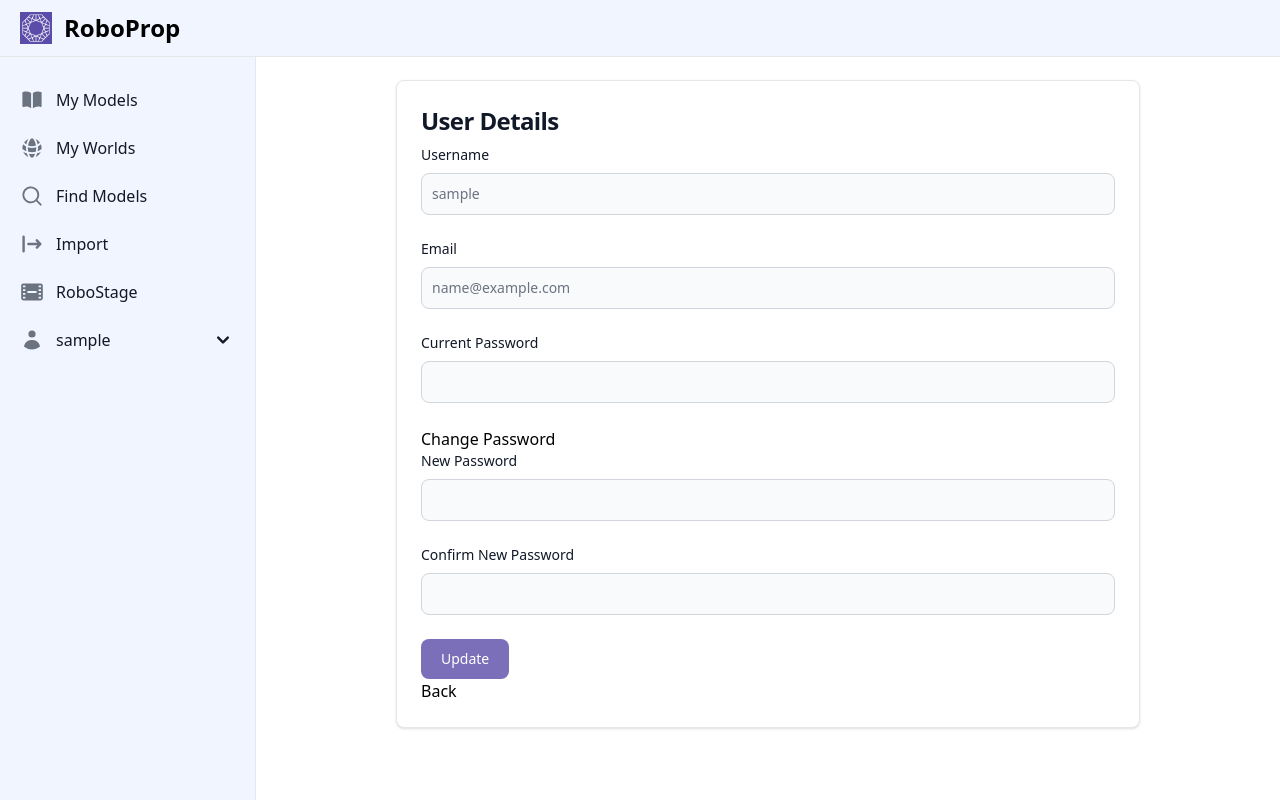
After one commit to art-e-fact/RoboProp, a Django app: page /settings/ in a window 1280 px wide. The commit adds this page. Run offline with Django 4.2, Linux system fonts and the light colour scheme; the visitor is signed in with stand-in values (Sample User, id 1); style sheets or scripts are compiled from the project's sources; some libraries are stand-ins or nearby versions.

Commit message:
add user settings page

```diff
--- a/roboprop/settings.py
+++ b/roboprop/settings.py
@@ -137,3 +137,5 @@ COMPRESS_ROOT = BASE_DIR / "static"
 COMPRESS_ENABLED = True
 
 STATICFILES_FINDERS = ("compressor.finders.CompressorFinder",)
+
+LOGIN_URL = "/login"
--- a/roboprop_client/urls.py
+++ b/roboprop_client/urls.py
@@ -13,4 +13,5 @@ urlpatterns = [
     path("login", views.login, name="login"),
     path("logout", views.logout, name="logout"),
     path("register", views.register, name="register"),
+    path("settings/", views.user_settings, name="user_settings"),
 ]
--- a/roboprop_client/views.py
+++ b/roboprop_client/views.py
@@ -8,6 +8,9 @@ from django.http import HttpResponse, JsonResponse
 from django.core.cache import cache
 from django.contrib import auth
 from django.contrib.auth.models import User
+from django.contrib.auth.decorators import login_required
+from django.contrib import messages
+from django.contrib.auth import update_session_auth_hash
 from roboprop_client.utils import unflatten_dict, flatten_dict
 
 FILESERVER_API_KEY = "X-DreamFactory-API-Key"
@@ -162,12 +165,12 @@ def register(request):
     if request.method == "POST":
         username = request.POST["username"]
         email = request.POST["email"]
-        password1 = request.POST["password1"]
-        password2 = request.POST["password2"]
+        password = request.POST["password"]
+        password_confirm = request.POST["password_confirm"]
 
-        if password1 == password2:
+        if password == password_confirm:
             try:
-                user = User.objects.create_user(username, email, password1)
+                user = User.objects.create_user(username, email, password)
                 user.save()
                 auth.login(request, user)
                 return redirect("home")
@@ -186,6 +189,44 @@ def register(request):
 def logout(request):
     auth.logout(request)
     return redirect("login")
+
+
+@login_required
+def user_settings(request):
+    if request.method == "POST":
+        username = request.POST.get("username")
+        email = request.POST.get("email")
+        current_password = request.POST.get("current_password")
+        new_password = request.POST.get("new_password")
+        new_password_confirm = request.POST.get("new_password_confirm")
+
+        user = request.user
+        if not user.check_password(current_password):
+            messages.error(request, "Incorrect password.")
+            return redirect("user_settings")
+
+        # Check if the form is empty
+        if not any([username, email, new_password]):
+            messages.warning(request, "Nothing to change.")
+            return redirect("user_settings")
+
+        if username:
+            user.username = username
+        if email:
+            user.email = email
+        if new_password:
+            if new_password == new_password_confirm:
+                user.set_password(new_password)
+            else:
+                messages.error(request, "New Password does not match.")
+                return redirect("user_settings")
+
+        user.save()
+        update_session_auth_hash(request, user)  # Important!
+        messages.success(request, "Your account has been updated!")
+        return redirect("user_settings")
+
+    return render(request, "user-settings.html")
 
 
 def mymodels(request):
--- a/templates/partials/_navbar.html
+++ b/templates/partials/_navbar.html
@@ -33,7 +33,7 @@
                 </button>
                 <ul id="dropdown-user-settings" class="hidden py-2 space-y-2">
                     <li>
-                        <a href="#" class="flex items-center w-full p-2 text-gray-900 transition duration-75 rounded-lg pl-11 group hover:bg-indigo-100">Settings</a>
+                        <a href="/settings" class="flex items-center w-full p-2 text-gray-900 transition duration-75 rounded-lg pl-11 group hover:bg-indigo-100">Settings</a>
                     </li>
                     <li>
                         <a href="/logout" class="flex items-center w-full p-2 text-gray-900 transition duration-75 rounded-lg pl-11 group hover:bg-indigo-100">Log Out</a>
--- /dev/null
+++ b/templates/user-settings.html
@@ -0,0 +1,52 @@
+{% extends 'base.html' %}
+
+{% block title %}User Settings{% endblock %}
+
+{% block content %}
+<div class="flex justify-center">
+    <div class="block w-3/4 p-6 bg-white border border-gray-200 rounded-lg shadow">
+        <h5 class="mb-2 text-2xl font-bold tracking-tight text-gray-900">User Details</h5>
+        {% if messages %}
+            {% for message in messages %}
+                {% if message.tags == 'error' %}
+                    <div class="bg-red-100 border border-red-400 text-red-700 px-4 py-3 rounded relative" role="alert">
+                        <strong class="font-bold">Error:</strong>
+                        <span class="block sm:inline">{{ message }}</span>
+                    </div>
+                {% elif message.tags == 'warning' %}
+                    <div class="bg-yellow-100 border border-yellow-400 text-yellow-700 px-4 py-3 rounded relative" role="alert">
+                        <strong class="font-bold">Warning:</strong>
+                        <span class="block sm:inline">{{ message }}</span>
+                    </div>
+                {% endif %}
+            {% endfor %}
+        {% endif %}
+        <form method="post">
+            {% csrf_token %}
+            <div class="mb-6">
+                <label for="username" class="block mb-2 text-sm font-medium text-gray-900 dark:text-white">Username</label>
+                <input type="username" id="username" name="username" class="bg-gray-50 border border-gray-300 text-gray-900 text-sm rounded-lg focus:ring-blue-500 focus:border-blue-500 block w-full p-2.5" placeholder="{{ user.username }}">
+            </div>
+            <div class="mb-6">
+                <label for="email" class="block mb-2 text-sm font-medium text-gray-900 dark:text-white">Email</label>
+                <input type="email" id="email" name="email" class="bg-gray-50 border border-gray-300 text-gray-900 text-sm rounded-lg focus:ring-blue-500 focus:border-blue-500 block w-full p-2.5"  placeholder="{{ user.email }}">
+            </div>
+            <div class="mb-6">
+                <label for="current_password" class="block mb-2 text-sm font-medium text-gray-900 dark:text-white">Current Password</label>
+                <input type="password" id="current_password" name="current_password" class="bg-gray-50 border border-gray-300 text-gray-900 text-sm rounded-lg focus:ring-blue-500 focus:border-blue-500 block w-full p-2.5" required>
+            </div>
+            <p>Change Password</p>
+            <div class="mb-6">
+                <label for="new_password" class="block mb-2 text-sm font-medium text-gray-900 dark:text-white">New Password</label>
+                <input type="password" id="new_password" name="new_password" class="bg-gray-50 border border-gray-300 text-gray-900 text-sm rounded-lg focus:ring-blue-500 focus:border-blue-500 block w-full p-2.5">
+            </div>
+            <div class="mb-6">
+                <label for="new_password_confirm" class="block mb-2 text-sm font-medium text-gray-900 dark:text-white">Confirm New Password</label>
+                <input type="password" id="new_password_confirm" name="new_password_confirm" class="bg-gray-50 border border-gray-300 text-gray-900 text-sm rounded-lg focus:ring-blue-500 focus:border-blue-500 block w-full p-2.5">
+            </div>
+            <button type="submit" class="text-white bg-action/80 hover:bg-action focus:ring-4 focus:outline-none focus:ring-blue-300 font-medium rounded-lg text-sm w-full sm:w-auto px-5 py-2.5 text-center">Update</button>
+        </form>
+        <a href="/">Back</a>
+    </div>
+</div>
+{% endblock %}
```
Also changed, not shown: roboprop_client/tests.py (+45 -1 lines), templates/register.html (+4 -4 lines).
